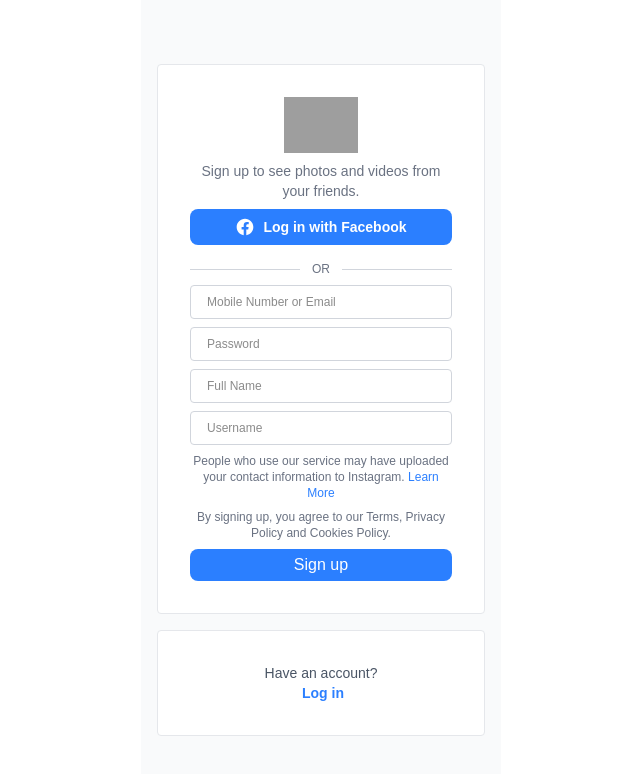
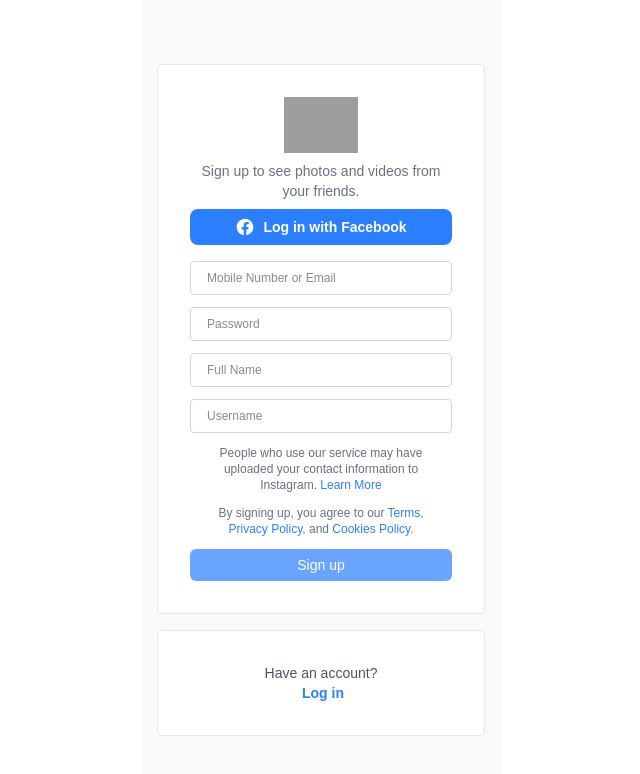
Before and after one commit to NadzeyaAmialchuk/team_project, a Next.js app in the folder apps/client-app/: page /signup in a window 1280 px wide. Shown: the top 774 px of the page, without its empty margins (319-959 px from the left). Built offline with nearby package versions, Linux system fonts and the light colour scheme; grey boxes are pictures that could not be loaded; a web font is replaced by a local one.

Commit message:
feat: validation to signin and signup

```diff
--- a/apps/client-app/src/app/components/signInForm.tsx
+++ b/apps/client-app/src/app/components/signInForm.tsx
@@ -1,45 +1,54 @@
 'use client';
+import { useForm } from 'react-hook-form';
+import { z } from 'zod';
+import { zodResolver } from '@hookform/resolvers/zod';
 
-import { useState } from 'react';
+const formSchema = z.object({
+  login: z.string()
+    .min(1, "Required")
+    .refine(value =>
+      /^[^\s@]+@[^\s@]+\.[^\s@]+$/.test(value) ||
+      /^\+?[0-9]{10,15}$/.test(value) ||
+      /^[a-zA-Z0-9._]{3,}$/.test(value),
+      "Invalid input"
+    ),
+  password: z.string().min(6, "Minimum 6 characters")
+});
+
+type FormData = z.infer<typeof formSchema>;
 
 export default function SignInForm() {
-  const [email, setEmail] = useState('');
-  const [password, setPassword] = useState('');
-  const [error] = useState('');
+  const { register, handleSubmit, formState } = useForm<FormData>({
+    resolver: zodResolver(formSchema),
+    mode: 'onChange'
+  });
 
-  const handleSubmit = async (e: React.FormEvent) => {
-    e.preventDefault();
+  const onSubmit = async (data: FormData) => {
     const response = await fetch('https://api/signin', {
       method: 'POST',
-      body: JSON.stringify({ email, password })
+      body: JSON.stringify(data)
     });
-    console.log(response.json);
+    console.log(await response.json());
   };
 
   return (
-    <form onSubmit={handleSubmit} className="flex flex-col gap-3">
+    <form onSubmit={handleSubmit(onSubmit)} className="flex flex-col gap-3">
       <input
-        type="email"
-        value={email}
-        onChange={(e) => setEmail(e.target.value)}
+        {...register("login")}
         placeholder="Phone number, username, or email"
-        required
         className="px-2 py-1.5 text-xs bg-gray-50 border border-gray-200 rounded-sm focus:outline-none focus:border-gray-400"
       />
       <input
         type="password"
-        value={password}
-        onChange={(e) => setPassword(e.target.value)}
+        {...register("password")}
         placeholder="Password"
-        required
         className="px-2 py-1.5 text-xs bg-gray-50 border border-gray-200 rounded-sm focus:outline-none focus:border-gray-400"
       />
-      {error && <p className="text-red-500 text-xs">{error}</p>}
       <button
         type="submit"
-        disabled={!email || !password}
+        disabled={!formState.isValid}
         className={`py-1 text-sm font-medium text-white rounded ${
-          email && password ? 'bg-blue-500 hover:bg-blue-600' : 'bg-blue-300 cursor-not-allowed'
+          formState.isValid ? 'bg-blue-500 hover:bg-blue-600' : 'bg-blue-300'
         }`}
       >
         Log In
--- a/apps/client-app/src/app/components/signupForm.tsx
+++ b/apps/client-app/src/app/components/signupForm.tsx
@@ -1,55 +1,147 @@
-import React from "react";
+'use client';
+import { useForm } from "react-hook-form";
+import { zodResolver } from "@hookform/resolvers/zod";
+import { z } from "zod";
+import { useState } from "react";
+
+const signupSchema = z.object({
+  emailOrPhone: z
+    .string()
+    .min(1, "Email or phone number is required")
+    .refine(
+      (value) =>
+        /^[^\s@]+@[^\s@]+\.[^\s@]+$/.test(value) ||
+        /^[0-9]{10,15}$/.test(value),
+      "Invalid email or phone number"
+    ),
+  password: z
+    .string()
+    .min(6, "Password must be at least 6 characters"),
+  fullName: z
+    .string()
+    .min(1, "Full name is required"),
+  username: z
+    .string()
+    .min(3, "Username must be at least 3 characters")
+    .regex(
+      /^[a-zA-Z0-9._]+$/,
+      "Username can only contain letters, numbers, periods, and underscores"
+    ),
+});
+
+type SignupFormData = z.infer<typeof signupSchema>;
 
 export default function SignupForm() {
+  const [isLoading, setIsLoading] = useState(false);
+
+  const {
+    register,
+    handleSubmit,
+    formState: { errors, isValid },
+  } = useForm<SignupFormData>({
+    resolver: zodResolver(signupSchema),
+    mode: "onBlur",
+  });
+
+  const onSubmit = async (data: SignupFormData) => {
+    setIsLoading(true);
+    try {
+      await new Promise((resolve) => setTimeout(resolve, 1000));
+      console.log("Form data:", data);
+      // TODO
+      // await fetch('/api/signup', { method: 'POST', body: JSON.stringify(data) });
+    } catch (error) {
+      console.error("Error:", error);
+    } finally {
+      setIsLoading(false);
+    }
+  };
+
   return (
-    <div className="w-full">
-      <form className="space-y-2">
-        <div className="flex items-center justify-center">
-          <div className="border-t border-gray-300 flex-grow mr-3"></div>
-          <span className="text-gray-500 text-xs">OR</span>
-          <div className="border-t border-gray-300 flex-grow ml-3"></div>
-        </div>
+    <form onSubmit={handleSubmit(onSubmit)} className="space-y-3">
       <div>
         <input
           type="text"
           placeholder="Mobile Number or Email"
-            className="w-full px-4 py-2 border border-gray-300 rounded-sm text-xs focus:outline-none focus:ring-2 focus:ring-blue-500"
+          className={`w-full px-4 py-2 border ${
+            errors.emailOrPhone ? "border-red-500" : "border-gray-300"
+          } rounded-sm text-xs focus:outline-none focus:ring-1 focus:ring-blue-500`}
+          {...register("emailOrPhone")}
         />
+        {errors.emailOrPhone && (
+          <p className="text-red-500 text-xs mt-1">{errors.emailOrPhone.message}</p>
+        )}
       </div>
       <div>
         <input
           type="password"
           placeholder="Password"
-            className="w-full px-4 py-2 border border-gray-300 rounded-sm text-xs focus:outline-none focus:ring-2 focus:ring-blue-500"
+          className={`w-full px-4 py-2 border ${
+            errors.password ? "border-red-500" : "border-gray-300"
+          } rounded-sm text-xs focus:outline-none focus:ring-1 focus:ring-blue-500`}
+          {...register("password")}
         />
+        {errors.password && (
+          <p className="text-red-500 text-xs mt-1">{errors.password.message}</p>
+        )}
       </div>
       <div>
         <input
           type="text"
           placeholder="Full Name"
-            className="w-full px-4 py-2 border border-gray-300 rounded-sm text-xs focus:outline-none focus:ring-2 focus:ring-blue-500"
+          className={`w-full px-4 py-2 border ${
+            errors.fullName ? "border-red-500" : "border-gray-300"
+          } rounded-sm text-xs focus:outline-none focus:ring-1 focus:ring-blue-500`}
+          {...register("fullName")}
         />
+        {errors.fullName && (
+          <p className="text-red-500 text-xs mt-1">{errors.fullName.message}</p>
+        )}
       </div>
       <div>
         <input
           type="text"
           placeholder="Username"
-            className="w-full px-4 py-2 border border-gray-300 rounded-sm text-xs focus:outline-none focus:ring-2 focus:ring-blue-500"
+          className={`w-full px-4 py-2 border ${
+            errors.username ? "border-red-500" : "border-gray-300"
+          } rounded-sm text-xs focus:outline-none focus:ring-1 focus:ring-blue-500`}
+          {...register("username")}
         />
+        {errors.username && (
+          <p className="text-red-500 text-xs mt-1">{errors.username.message}</p>
+        )}
       </div>
-         <div className="text-xs text-gray-500 text-center">
-          People who use our service may have uploaded your contact information to Instagram. <a href="#" className="text-blue-500">Learn More</a>
+      <div className="text-xs text-gray-500 text-center px-2">
+        People who use our service may have uploaded your contact information to Instagram.{" "}
+        <a href="#" className="text-blue-500">
+          Learn More
+        </a>
       </div>
-        <div className="text-xs text-gray-500 text-center">
-          By signing up, you agree to our Terms, Privacy Policy and Cookies Policy.
+      <div className="text-xs text-gray-500 text-center px-2">
+        By signing up, you agree to our{" "}
+        <a href="#" className="text-blue-500">
+          Terms
+        </a>
+        ,{" "}
+        <a href="#" className="text-blue-500">
+          Privacy Policy
+        </a>
+        , and{" "}
+        <a href="#" className="text-blue-500">
+          Cookies Policy
+        </a>
+        .
       </div>
+
        <button
         type="submit"
-          className="w-full bg-blue-500 text-white py-1 rounded-lg hover:bg-blue-600"
+        disabled={!isValid || isLoading}
+        className={`w-full bg-blue-500 text-white py-1.5 rounded-md text-sm font-medium ${
+          !isValid || isLoading ? "opacity-70 cursor-not-allowed" : "hover:bg-blue-600"
+        }`}
       >
-          Sign up
+        {isLoading ? "Signing up..." : "Sign up"}
       </button>
     </form>
-    </div>
   );
 }
```
Also changed, not shown: apps/client-app/package.json (+9 -6 lines), 1 other file (tests, documents, lock files or other folders). Lines whose indentation alone changed are shown as unchanged.
